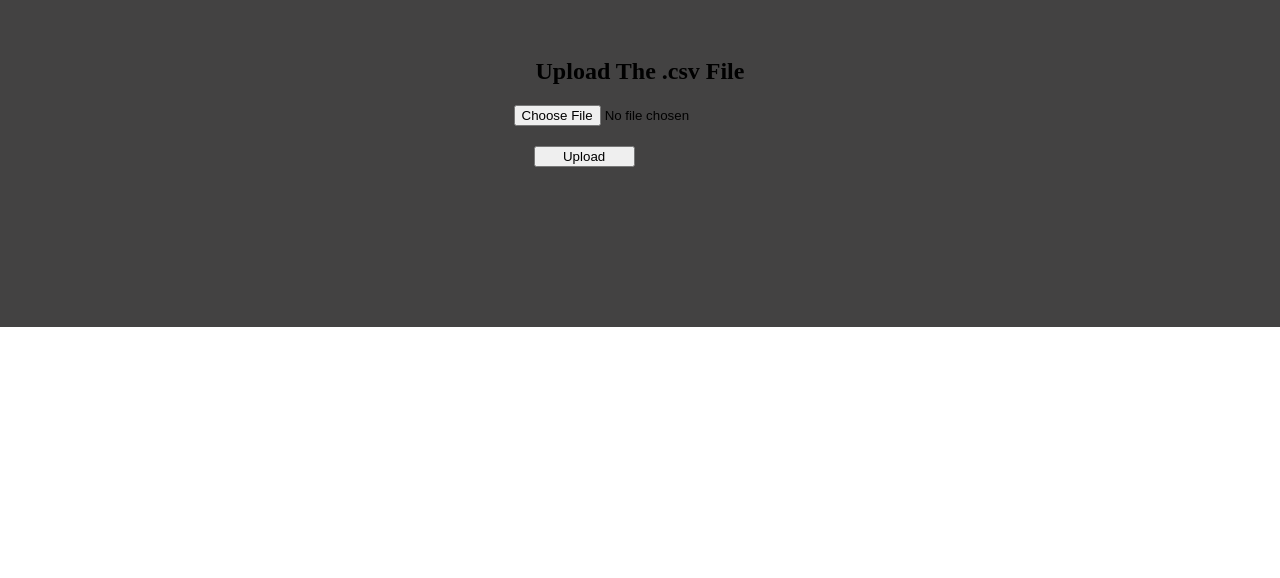
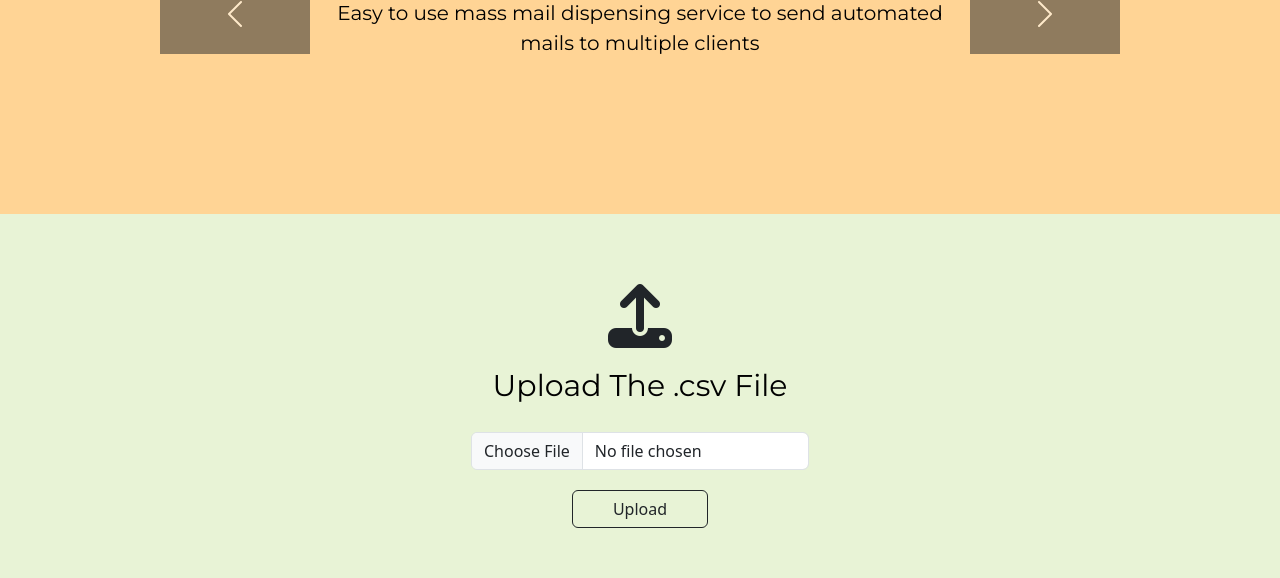
Before and after one commit to Helixjoe/Mail-Dispenser, a website: page public/index.html in a window 1280 px wide. Shown: the part 502-1080 px from the top of the page. Before the commit the page ends 829 px from the top, so only its background shows below. Drawn offline with nearby package versions, Linux system fonts and the light colour scheme.

Commit message:
index.html updated

```diff
--- a/public/index.html
+++ b/public/index.html
@@ -9,24 +9,85 @@
     <link rel="preconnect" href="https://fonts.googleapis.com" />
     <link rel="preconnect" href="https://fonts.gstatic.com" crossorigin />
     <link
-      href="https://fonts.googleapis.com/css2?family=Montserrat:wght@100;400;900&family=Ubuntu:wght@300;400;700&display=swap"
+      href="https://cdn.jsdelivr.net/npm/bootstrap@5.3.0-alpha1/dist/css/bootstrap.min.css"
       rel="stylesheet"
+      integrity="sha384-GLhlTQ8iRABdZLl6O3oVMWSktQOp6b7In1Zl3/Jr59b6EGGoI1aFkw7cmDA6j6gD"
+      crossorigin="anonymous"
     />
+    <script
+      src="https://cdn.jsdelivr.net/npm/bootstrap@5.3.0-alpha1/dist/js/bootstrap.bundle.min.js"
+      integrity="sha384-w76AqPfDkMBDXo30jS1Sgez6pr3x5MlQ1ZAGC+nuZB+EYdgRZgiwxhTBTkF7CXvN"
+      crossorigin="anonymous"
+    ></script>
+
     <style>
       @import url("https://fonts.googleapis.com/css2?family=Montserrat:wght@100;400;900&family=Ubuntu:wght@300;400;700&display=swap");
     </style>
     <!-- CSS -->
     <link rel="stylesheet" href="/styles.css" />
+    <script
+      src="https://kit.fontawesome.com/25d7bc2ff1.js"
+      crossorigin="anonymous"
+    ></script>
   </head>
   <body>
     <div class="mainHeadDiv">
+      <i class="fa-solid fa-envelopes-bulk fa-8x"></i>
       <h1 class="mainHeading">Mass Mail Dispenser</h1>
     </div>
+    <div class="aboutDiv">
+      <section class="colored-section'" id="testimonials">
+        <div id="carouselExampleIndicators" class="carousel slide">
+          <div class="carousel-inner">
+            <div class="carousel-item active">
+              <h2>Simple</h2>
+              <p class="about">
+                Easy to use mass mail dispensing service to send automated mails
+                to multiple clients
+              </p>
+            </div>
+            <div class="carousel-item">
+              <h2>Upload</h2>
+              <p class="about">
+                Upload a csv file with mails to send. Also we will filter out
+                the valid and invalid mails
+              </p>
+            </div>
+          </div>
+          <button
+            class="carousel-control-prev slider bg-dark"
+            type="button"
+            data-bs-target="#carouselExampleIndicators"
+            data-bs-slide="prev"
+          >
+            <span class="carousel-control-prev-icon" aria-hidden="true"></span>
+            <span class="visually-hidden">Previous</span>
+          </button>
+          <button
+            class="carousel-control-next slider bg-dark"
+            type="button"
+            data-bs-target="#carouselExampleIndicators"
+            data-bs-slide="next"
+          >
+            <span class="carousel-control-next-icon" aria-hidden="true"></span>
+            <span class="visually-hidden">Next</span>
+          </button>
+        </div>
+      </section>
+    </div>
     <div class="uploadDiv">
+      <i class="fa-solid fa-upload fa-4x"></i>
       <h2 class="subHeading">Upload The .csv File</h2>
       <form action="/upload" method="post" enctype="multipart/form-data">
-        <input type="file" name="file" />
-        <button type="submit">Upload</button>
+        <input
+          type="file"
+          class="form-control upload"
+          id="inputGroupFile01"
+          name="file"
+        />
+        <button type="submit" class="subBtn btn btn-outline-dark">
+          Upload
+        </button>
       </form>
     </div>
   </body>
--- a/public/styles.css
+++ b/public/styles.css
@@ -10,24 +10,61 @@ button {
   width: 40%;
   margin: 20px;
 }
-h1 {
+h1,
+h2 {
   font-family: "Montserrat", sans-serif;
   font-weight: 900;
-  font-size: 70px;
+  font-size: 50px;
+  color: black;
+}
+h2 {
+  font-size: 30px;
+}
+p {
+  font-family: "Montserrat", sans-serif;
+  font-weight: 400;
+  font-size: 20px;
+  color: black;
 }
 .mainHeadDiv {
-  padding: 170px 170px 50px;
-  background-color: #f3efe0;
+  padding: 60px 170px;
+  background-color: #fffbac;
 }
-
+/* About */
+.aboutDiv {
+  background-color: #ffd495;
+  padding: 140px;
+  display: flex;
+  flex-direction: column;
+  align-items: center;
+  /* padding: 100px 200px; */
+}
+.colored-section {
+  width: 1200px;
+}
+.carousel-inner {
+  padding: 0 170px;
+}
 .uploadDiv {
-  background-color: #434242;
-  padding: 140px;
+  background-color: #e8f3d6;
+  padding: 50px 140px;
   display: flex;
   flex-direction: column;
   align-items: center;
 }
 
-.subhHeading {
-  color: #f3efe0;
+.subHeading {
+  font-family: "Montserrat", sans-serif;
+  font-weight: 400;
+  font-size: 30px;
+  color: black;
 }
+.fa-upload {
+  margin: 20px;
+}
+.upload {
+  margin: 20px 0px;
+}
+.subBtn {
+  margin: 0px auto;
+}
```
Also changed, not shown: app.js (renamed from import_csv.js).
